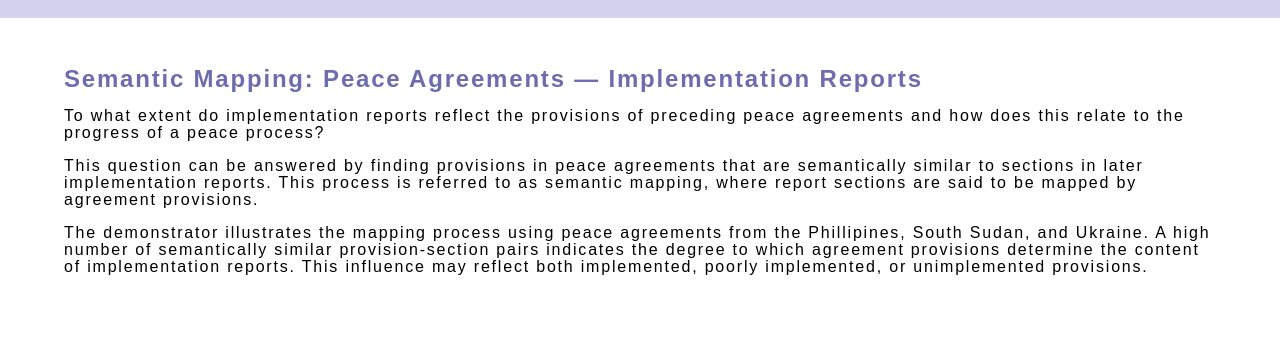
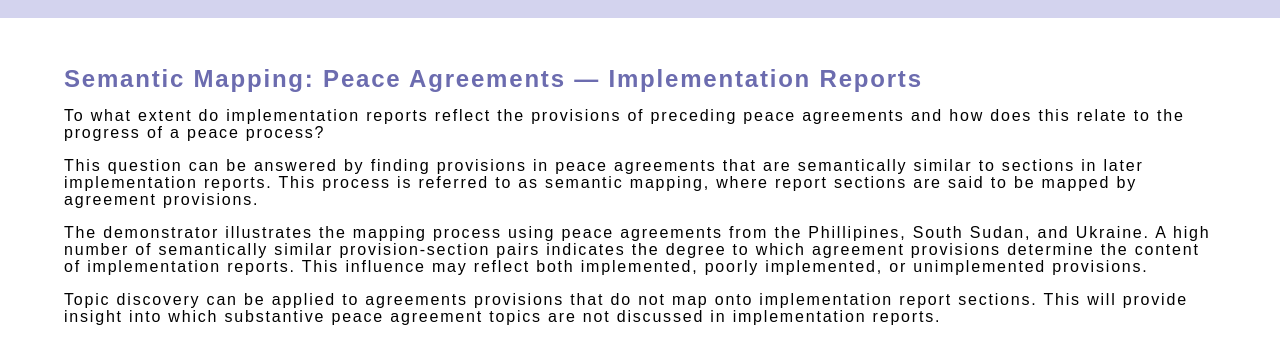
Before and after one commit to peacerep/agreement-report-mapping, a plain HTML site: page index.html in a window 1280 px wide. Shown: the part 112-476 px from the top of the page. Drawn offline with Linux system fonts and the light colour scheme.

Commit message:
Update index.html

```diff
--- a/index.html
+++ b/index.html
@@ -54,6 +54,10 @@
 					determine the content of implementation reports. This influence may reflect both implemented, poorly implemented, or
 					unimplemented provisions.
 				</p>
+				<p>
+					Topic discovery can be applied to agreements provisions that do not map onto implementation report sections. This will provide insight
+					into which substantive peace agreement topics are not discussed in implementation reports.
+				</p>
 
 			</div>
 		</div>
```
